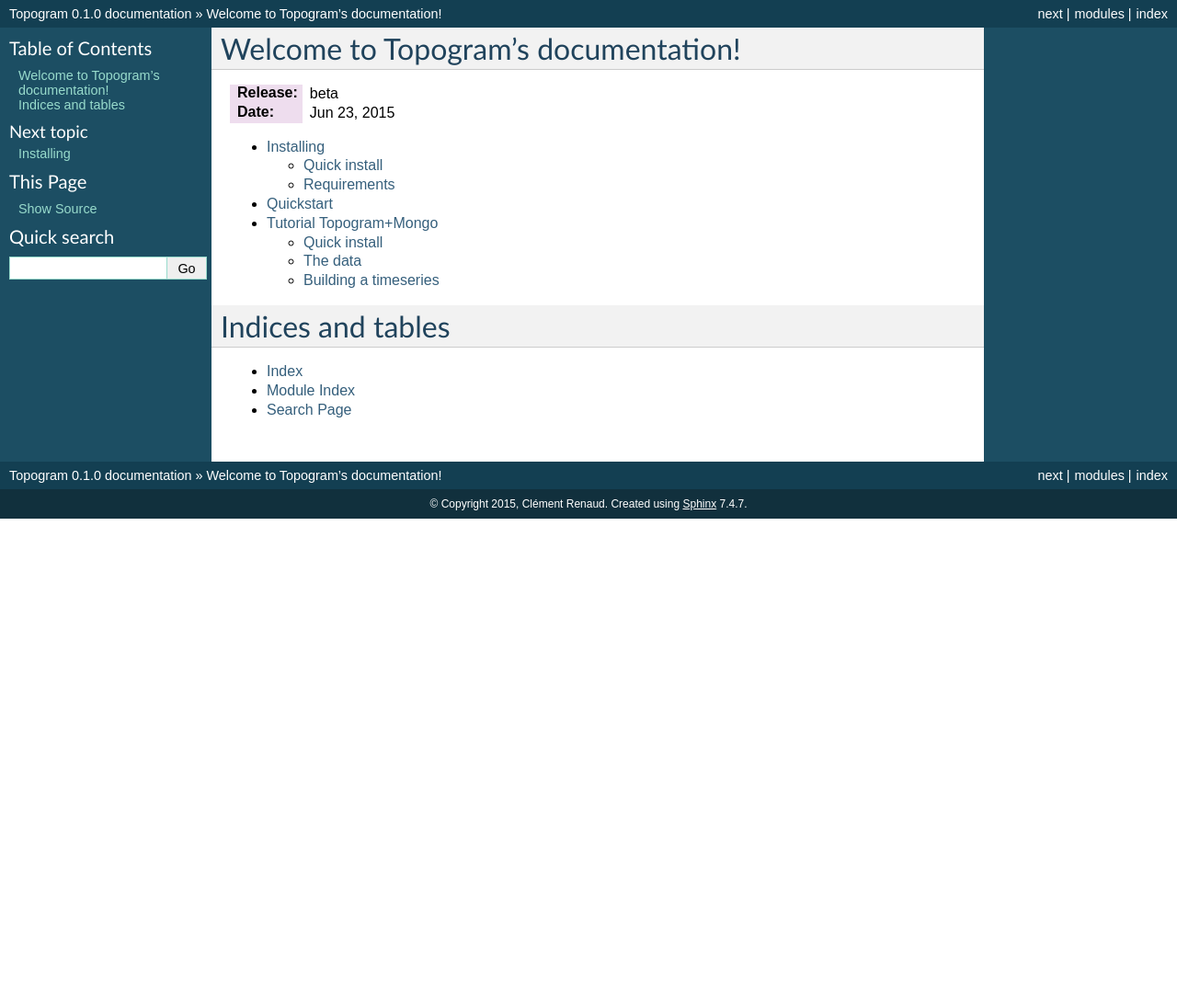
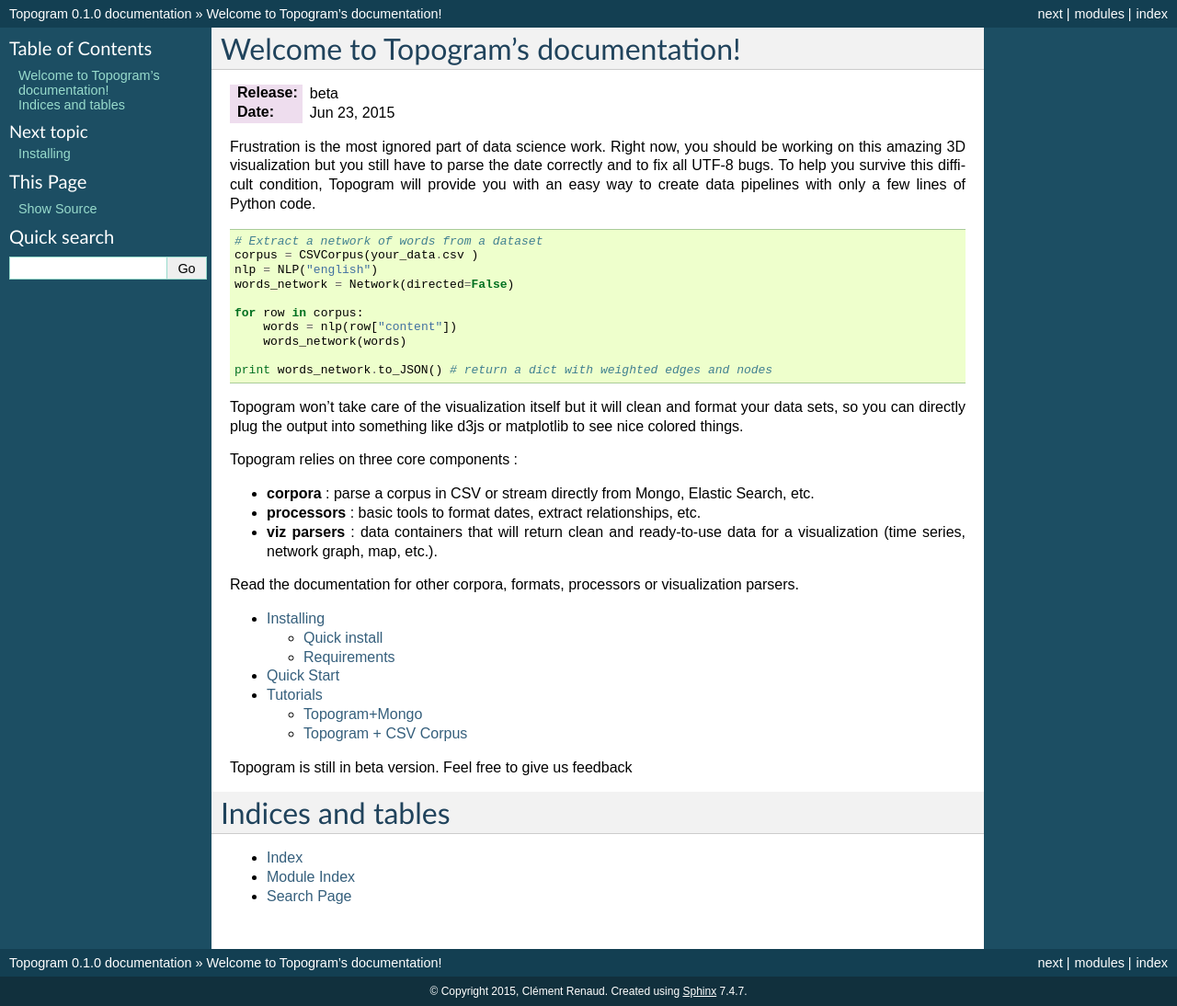
Before and after one commit to topogram/weibo-miner-lib, a Sphinx documentation site: the page built from docs/index.rst, in a window 1280 px wide. Shown: the whole page at 92% size. Built offline with Sphinx 7.4.7, drawn with Linux system fonts in a browser that asks for light colours; before the commit the page ends 900 px from its top, so only the background shows below that.

```diff
--- a/docs/index.rst
+++ b/docs/index.rst
@@ -13,12 +13,47 @@ Welcome to Topogram's documentation!
     :Release: |version|
     :Date: |today|
 
+Frustration is the most ignored part of data science work. Right now, you should be working on this amazing 3D visualization but you still have to parse the date correctly and to fix all UTF-8 bugs. To help you survive this difficult condition,  Topogram will provide you with an easy way to create data pipelines with only a few lines of Python code.
+
+::
+
+    # Extract a network of words from a dataset
+    corpus = CSVCorpus(your_data.csv )
+    nlp = NLP("english")
+    words_network = Network(directed=False)
+
+    for row in corpus:
+        words = nlp(row["content"])
+        words_network(words)
+
+    print words_network.to_JSON() # return a dict with weighted edges and nodes
+
+Topogram won't take care of the visualization itself but it will clean and format your data sets, so you can directly plug the output into something like d3js or matplotlib to see nice colored things.
+
+Topogram relies on three core components :
+
+* **corpora** : parse a corpus in CSV or stream directly from Mongo, Elastic Search, etc.
+* **processors** : basic tools to format dates, extract relationships, etc.
+* **viz parsers** : data containers that will return clean and ready-to-use data  for a visualization (time series, network graph, map, etc.).
+
+
+
+Read  the documentation for other corpora, formats, processors or visualization parsers.
+
 .. toctree::
     :maxdepth: 2
 
     install
     quickstart
-    tuto_mongo
+
+    tutorials
+
+
+Topogram is still in beta version. Feel free to give us feedback
+
+
+
+
 
 Indices and tables
 ==================
```
Also changed, not shown: README.md (+1 -68 lines), docs/quickstart.rst (+4 -10 lines), docs/tuto_mongo.rst (deleted, +0 -132 lines), docs/tutorials.rst (added, +228 -0 lines).
